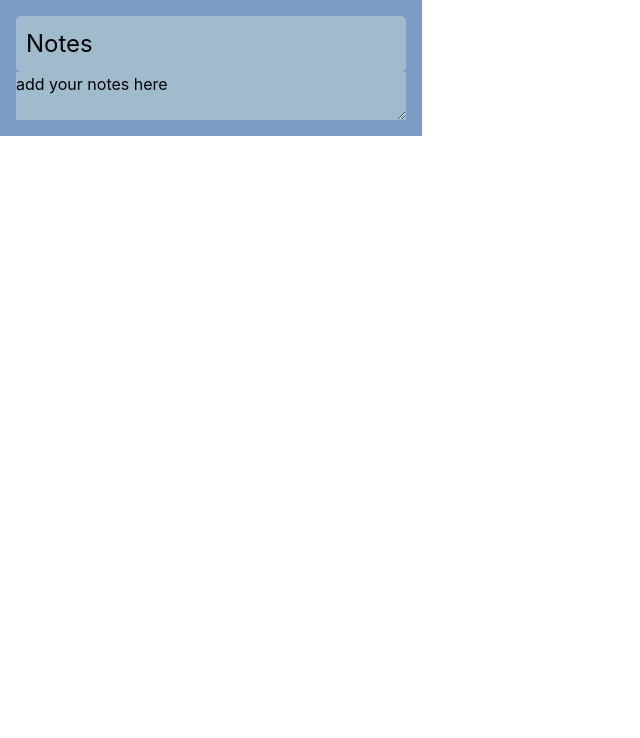
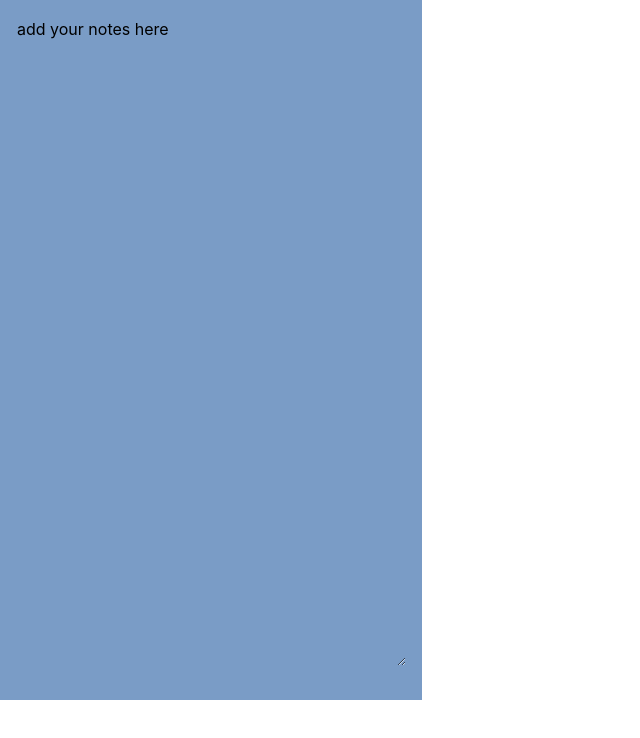
Before and after one commit to robsookim/encontro, a React (Create React App) app in the folder client/: page /meeting in a window 1280 px wide. Shown: the top 738 px of the page, without its empty margins (0-640 px from the left). Built offline with nearby package versions, Linux system fonts and the light colour scheme.

Commit message:
notes section

```diff
--- a/client/src/meeting.css
+++ b/client/src/meeting.css
@@ -36,7 +36,7 @@ white - #ffffff
 
 /* ------------------------------------------------------------ */
 
-/*  */
+/* notes section in the meeting page */
 
 /* ++++++++++++++++++++++++++++++++++++++++++++++++++++++++++++ */
 
@@ -47,6 +47,8 @@ white - #ffffff
   flex: 0.8;
   background-color: #7A9CC6;
   width: 33%;
+  /* height: 100%; */
+  min-height: 700px;
 }
 
 .notes__input {
@@ -54,20 +56,24 @@ white - #ffffff
   font-family: inherit;
   font-size: inherit;
   border: none;
-  background-color: #9FBBCC;
+  /* background-color: #9FBBCC;  */
+  background-color: #7A9CC6;
 }
 
-.notes__input_title {
+/* .notes__input_title { */
   /* margin-bottom: 1rem; */
-  font-size: 1.5em;
+  /* font-size: 1.5em; */
   /* background-color: #B3D2B2;  */
-  background-color: #9FBBCC;
-}
+  /* background-color: #9FBBCC;  */
+/* } */
 
 .notes__input_text {
   /* flex-grow: 1; */
+  padding: 1px;
   line-height: 1.5;
-  background-color: #9FBBCC;
+  min-height: 650px;
+  /* background-color: #9FBBCC;  */
   /* background-color: #B3D2B2;  */
   /* background-color: #BDE4A7;  */
+  background-color: #7A9CC6;
 }
--- a/client/src/meeting/notes.js
+++ b/client/src/meeting/notes.js
@@ -3,11 +3,11 @@ import '../meeting.css';
 
 const Notes = ({currentNote, handleChange}) => (
   <section className="notes">
-    <input className="notes__input notes__input_title"
+    {/* <input className="notes__input notes__input_title"
            type="text"
            name="title"
            onChange={handleChange}
-           value={currentNote.title} />
+           value={currentNote.title} /> */}
     <textarea className="notes__input notes__input_text"
               name="text"
               value={currentNote.text}
```
